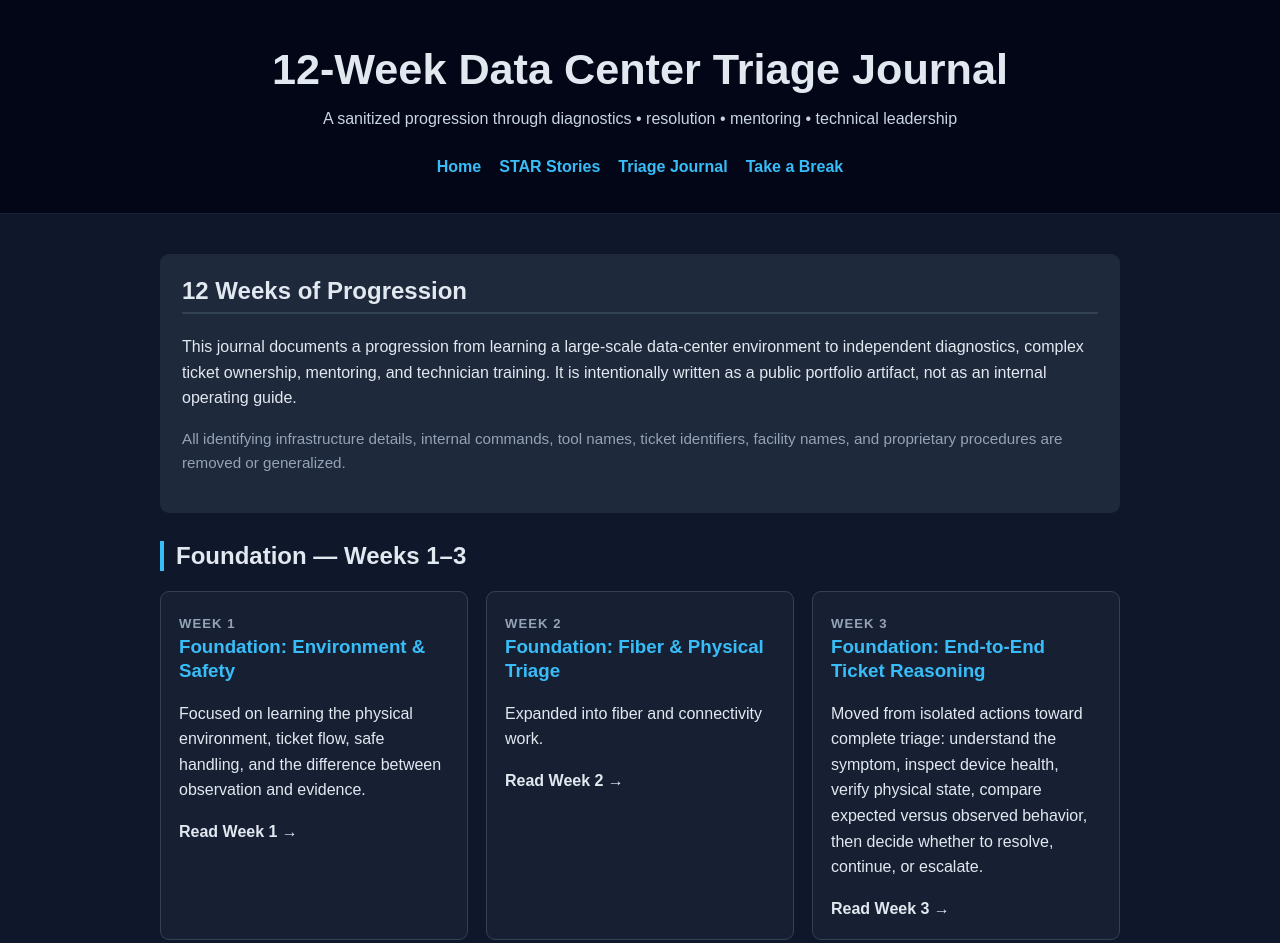
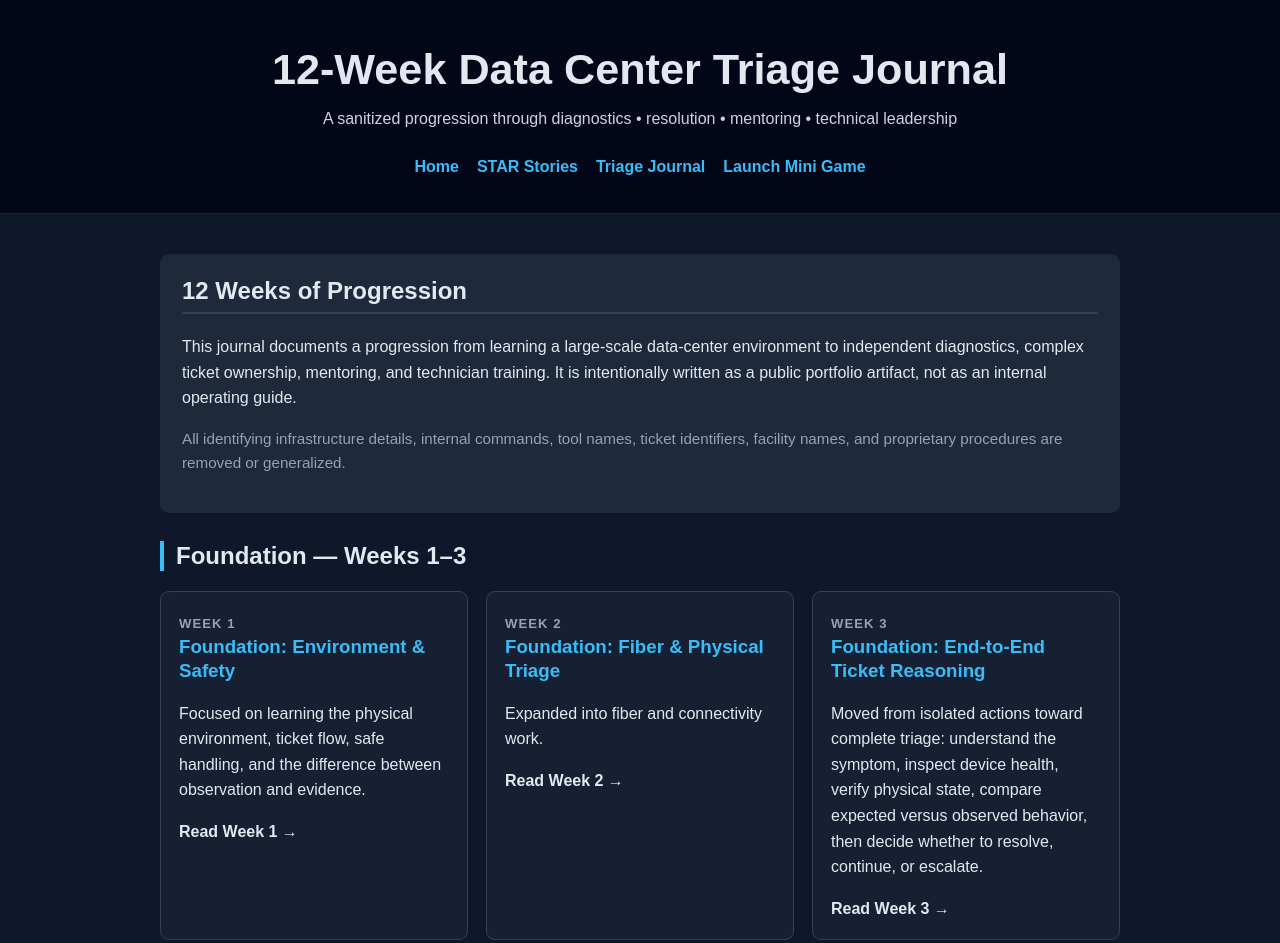
Before and after one commit to goinsdon28/OLD-Don-Goins-Infrastructure-and-Systems-Lead-, a plain HTML site: page index.html in a window 1280 px wide. Shown: the top 943 px of the page. Drawn offline with Linux system fonts and the light colour scheme; files that its build step writes are made by us from their sources.

Commit message:
Rename navigation link from 'Take a Break' to 'Launch Mini Game'

```diff
--- a/index.html
+++ b/index.html
@@ -15,7 +15,7 @@
             <a href="../index.html">Home</a>
             <a href="../star-stories/index.html">STAR Stories</a>
             <a href="../triage-journal/index.html">Triage Journal</a>
-            <a href="../game-1/index.html">Take a Break</a>
+            <a href="../game-1/index.html">Launch Mini Game</a>
         </nav>
 
 </header>
```
